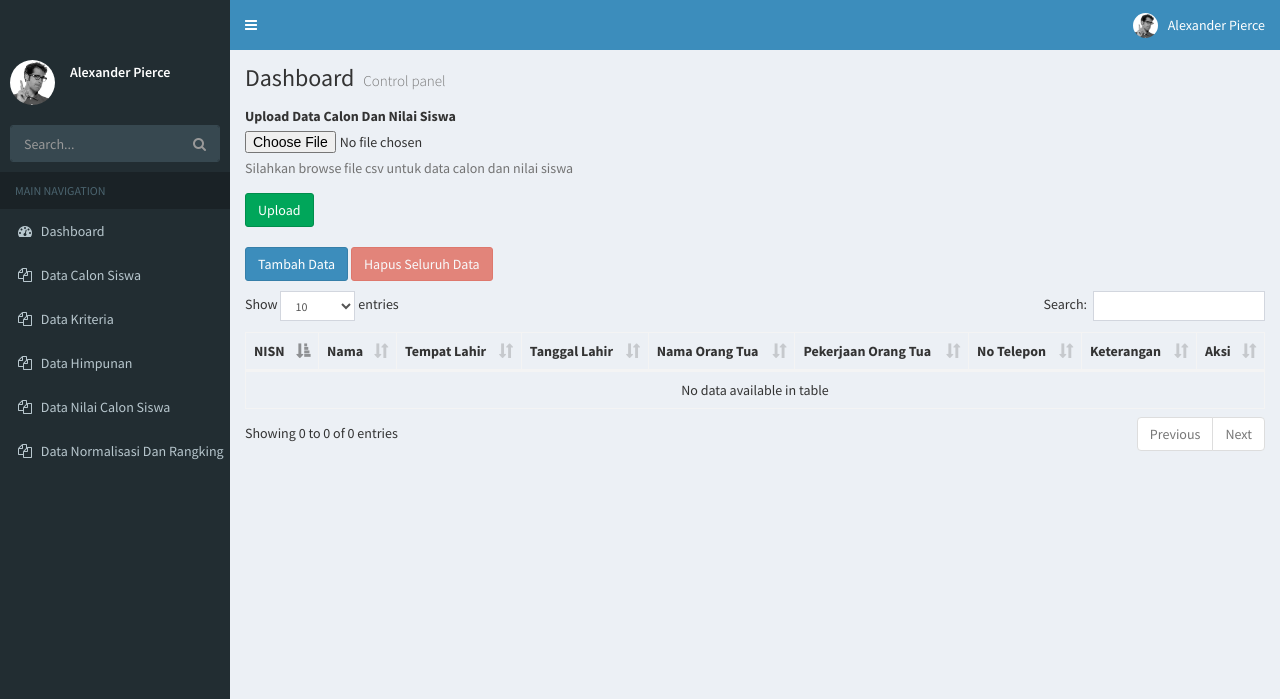
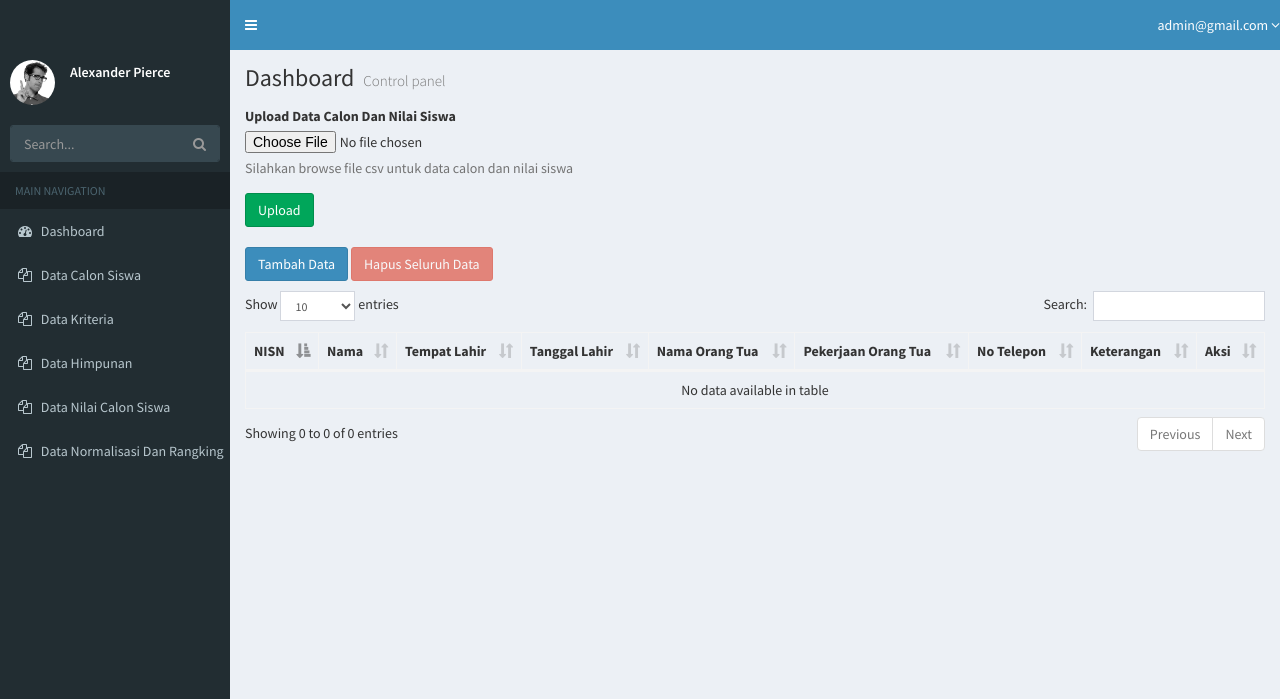
Before and after one commit to RizkiMufrizal/Metode-WP, a CodeIgniter app: page /Metode-WP/index.php/admin/calonsiswacontroller/index in a window 1280 px wide. Shown: the top 699 px of the page. Run offline with CodeIgniter, Linux system fonts and the light colour scheme; a user stored in the database is signed in; data that the repository does not hold is empty.

Commit message:
tambah logout

```diff
--- a/application/views/admin/layout/HeaderLayout.php
+++ b/application/views/admin/layout/HeaderLayout.php
@@ -14,32 +14,14 @@
         </a>
 
         <div class="navbar-custom-menu">
-            <ul class="nav navbar-nav">
-
-                <li class="dropdown user user-menu">
-                    <a href="#" class="dropdown-toggle" data-toggle="dropdown">
-                        <img src="<?php echo base_url(); ?>assets/img/user2-160x160.jpg" class="user-image" alt="User Image">
-                        <span class="hidden-xs">Alexander Pierce</span>
+            <ul class="nav navbar-nav navbar-right">
+                <li class="">
+                    <a href="javascript:;" class="user-profile dropdown-toggle" data-toggle="dropdown" aria-expanded="false">
+                        <?php echo $this->session->userdata('email'); ?>
+                        <span class=" fa fa-angle-down"></span>
                     </a>
-                    <ul class="dropdown-menu">
-                        <!-- User image -->
-                        <li class="user-header">
-                            <img src="<?php echo base_url(); ?>assets/img/user2-160x160.jpg" class="img-circle" alt="User Image">
-
-                            <p>
-                                Alexander Pierce - Web Developer
-                                <small>Member since Nov. 2012</small>
-                            </p>
-                        </li>
-
-                        <li class="user-footer">
-                            <div class="pull-left">
-                                <a href="#" class="btn btn-default btn-flat">Profile</a>
-                            </div>
-                            <div class="pull-right">
-                                <a href="#" class="btn btn-default btn-flat">Sign out</a>
-                            </div>
-                        </li>
+                    <ul class="dropdown-menu dropdown-usermenu pull-right">
+                        <li><a href="<?php echo base_url(); ?>index.php/admin/logout"><i class="fa fa-sign-out pull-right"></i> Log Out</a></li>
                     </ul>
                 </li>
             </ul>
```
